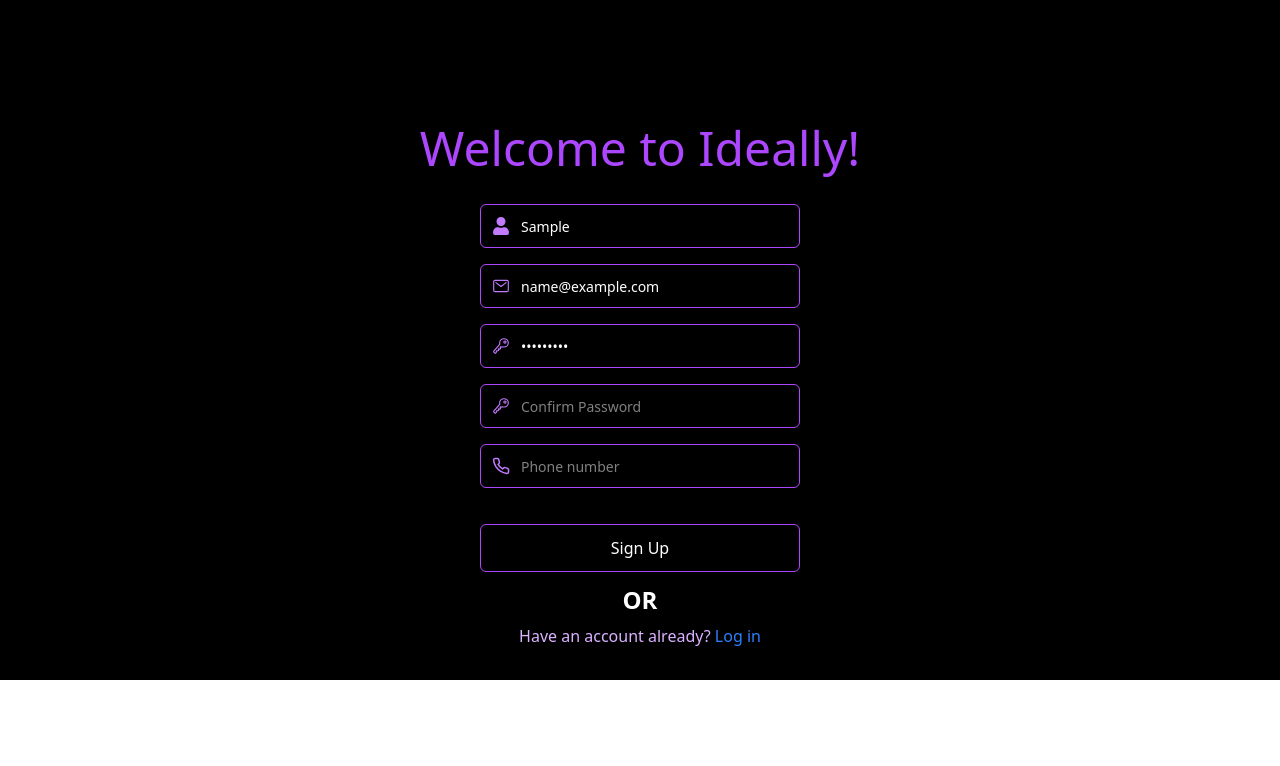
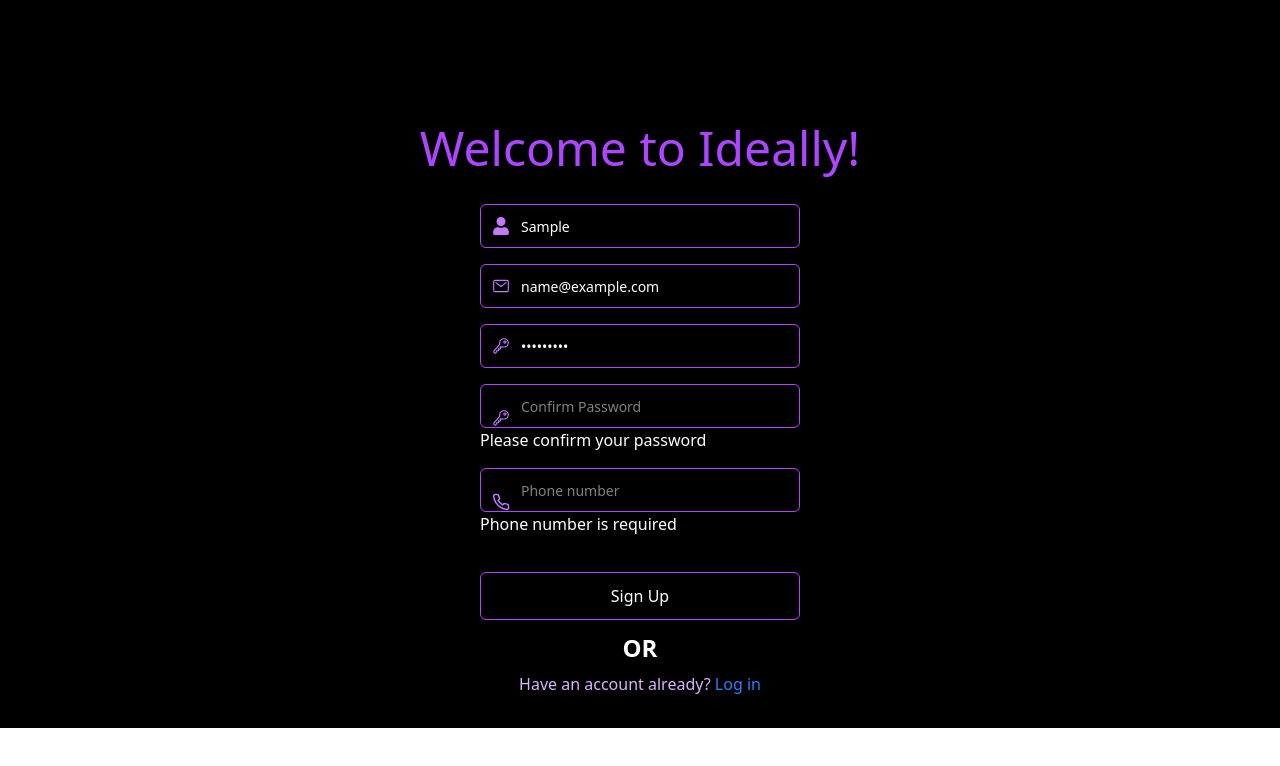
Before and after one commit to Developerfiyin/Ideally, a React (Vite) app: page / in a window 1280 px wide. Both pictures are taken after typing "Sample", "name@example.com", "Sample123", "Sample123", "5551234" into the empty fields and a click on the button "Sign Up". Shown: the top 766 px of the page. Built offline with nearby package versions, Linux system fonts and the light colour scheme.

Commit message:
Updated form validation for signup page

```diff
--- a/src/Components/Signup.jsx
+++ b/src/Components/Signup.jsx
@@ -89,7 +89,7 @@
           Welcome to Ideally!
         </h1>
 
-        <form className="grid gap-4 w-80 mx-auto  " onSubmit={handleSubmit}>
+        <form className="grid gap-4 w-80 mx-auto" onSubmit={handleSubmit}>
           {/* Name */}
           <label className="relative block ">
             <FaUser
@@ -104,6 +104,7 @@
               value={formData.username}
               onChange={handleChange}
             />
+            {errors.username && <p>{errors.username}</p>}
           </label>
 
           {/* Email */}
@@ -120,6 +121,7 @@
               value={formData.email}
               onChange={handleChange}
             />
+            {errors.email && <p>{errors.email}</p>}
           </label>
 
           {/* Password */}
@@ -136,6 +138,7 @@
               value={formData.password}
               onChange={handleChange}
             />
+            {errors.password && <p>{errors.password}</p>}
           </label>
 
           {/* Confirm Pasword^*/}
@@ -149,10 +152,11 @@
               type="password"
               placeholder="Confirm Password"
               className="w-full h-11 pl-10 pr-3 border rounded-md text-sm leading-none focus:outline-blue-400 border-purple-500 "
-              name=" confirm password"
+              name=" confirmPassword"
               value={formData.confirmPassword}
               onChange={handleChange}
             />
+            {errors.confirmPassword && <p>{errors.confirmPassword}</p>}
           </label>
 
           {/* Phone */}
@@ -169,6 +173,7 @@
               value={formData.phone}
               onChange={handleChange}
             />
+            {errors.phone && <p>{errors.phone}</p>}
           </label>
 
           <button
```
